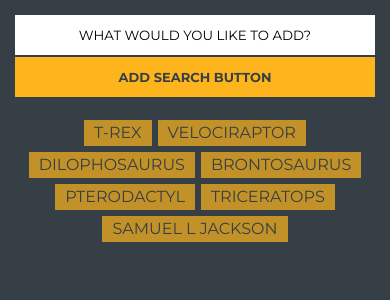
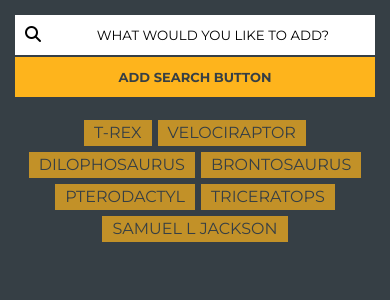
Before and after one commit to mchogan7/Giphy-API, a PHP site: page / in a window 390 px wide. Shown: the top 300 px of the page. Run offline with PHP 8.4, Linux system fonts and the light colour scheme; some libraries are stand-ins or nearby versions.

Commit message:
polishing ui

```diff
--- a/assets/css/style.css
+++ b/assets/css/style.css
@@ -77,9 +77,24 @@ html {
 
 .searchBar {
     font-family: 'Montserrat', sans-serif;
+    margin-right: auto;
+    margin-left: auto;
     margin-top: 40px;
     margin-bottom: 40px;
     text-align: center;
+}
+
+.searchIcon {
+    padding-left: 10px;
+    background-color: white;
+    line-height: 39px;
+    padding-bottom: 1px;
+}
+
+.searchContainer{
+    background-color: white;
+    width: 400px;
+    display: inline-block;
 }
 
 .submit {
@@ -154,9 +169,13 @@ input:focus {
    margin-bottom: 20px;
 }
 
+.searchIcon {
+    width: 10%;
+    padding-left: 0px;
+}
 	.search {
+        width: 90%;
 		padding: 0px;
-		width: 100%;
 		text-align: center;
 	}
 
--- a/index.html
+++ b/index.html
@@ -5,6 +5,7 @@
     <title>Giphy API</title>
     <meta name="viewport" content="width=device-width, initial-scale=1.0">
     <link href="https://fonts.googleapis.com/css?family=Montserrat:400,700" rel="stylesheet">
+    <script src="https://use.fontawesome.com/012cbd19ef.js"></script>
     <link rel="stylesheet" type="text/css" href="assets/css/reset.css">
     <link rel="stylesheet" type="text/css" href="assets/css/style.css">
     <script src="https://ajax.googleapis.com/ajax/libs/jquery/3.1.1/jquery.min.js"></script>
@@ -13,7 +14,7 @@
 <body>
     <div class="header">
         <div class="searchBar">
-            <input class="search" type="text" value="WHAT WOULD YOU LIKE TO ADD?"><div class="submit">ADD SEARCH BUTTON</div>
+            <i class="searchIcon fa fa-search" aria-hidden="true"></i><input class="search" type="text" value="WHAT WOULD YOU LIKE TO ADD?"></input><div class="submit">ADD SEARCH BUTTON</div>
         </div>
         <div class="buttonArea"></div>
     </div>
```
